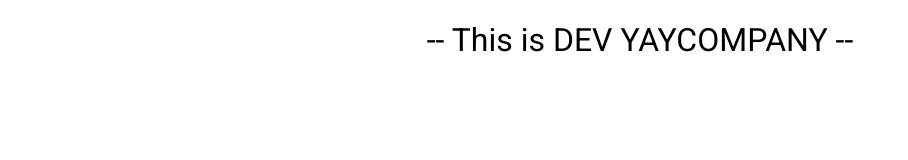
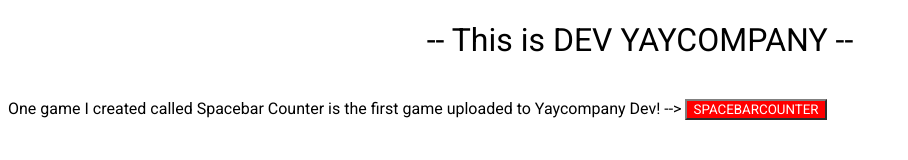
Before and after one commit to MaskedMatters3/maskedmatters.github.io, a plain HTML site: page index.html in a window 1280 px wide. Shown: the whole page, without its empty margins (0-908 px from the left). Drawn offline with Linux system fonts and the light colour scheme.

Commit message:
UI Addition (index.html)

```diff
--- a/index.css
+++ b/index.css
@@ -10,3 +10,14 @@ h1 {
     border-width: 1in;
     border-color: black;
 }
+
+.sbc {
+    font-family: 'Roboto', sans-serif;
+    font-weight: 400;
+}
+
+#sbcbutton {
+    border-color: gray;
+    background-color: red;
+    color: white;
+}
--- a/index.html
+++ b/index.html
@@ -14,6 +14,13 @@
 
         <h1 class="heading">-- This is DEV YAYCOMPANY --</h1>
 
+        <br>
+
+        <span class="sbc" id="sbcspan">One game I created called Spacebar Counter is the first game uploaded to Yaycompany Dev! --></span>
+        <button class="sbc" id="sbcbutton" onclick="sbcbutton()">SPACEBARCOUNTER</button>
+
+        <script src="index.js"></script>
+
     </body>
 
 </html>
--- /dev/null
+++ b/index.js
@@ -0,0 +1,3 @@
+function sbcbutton() {
+    window.location.href = "/sbcounter/sbindex.html"
+}
```
